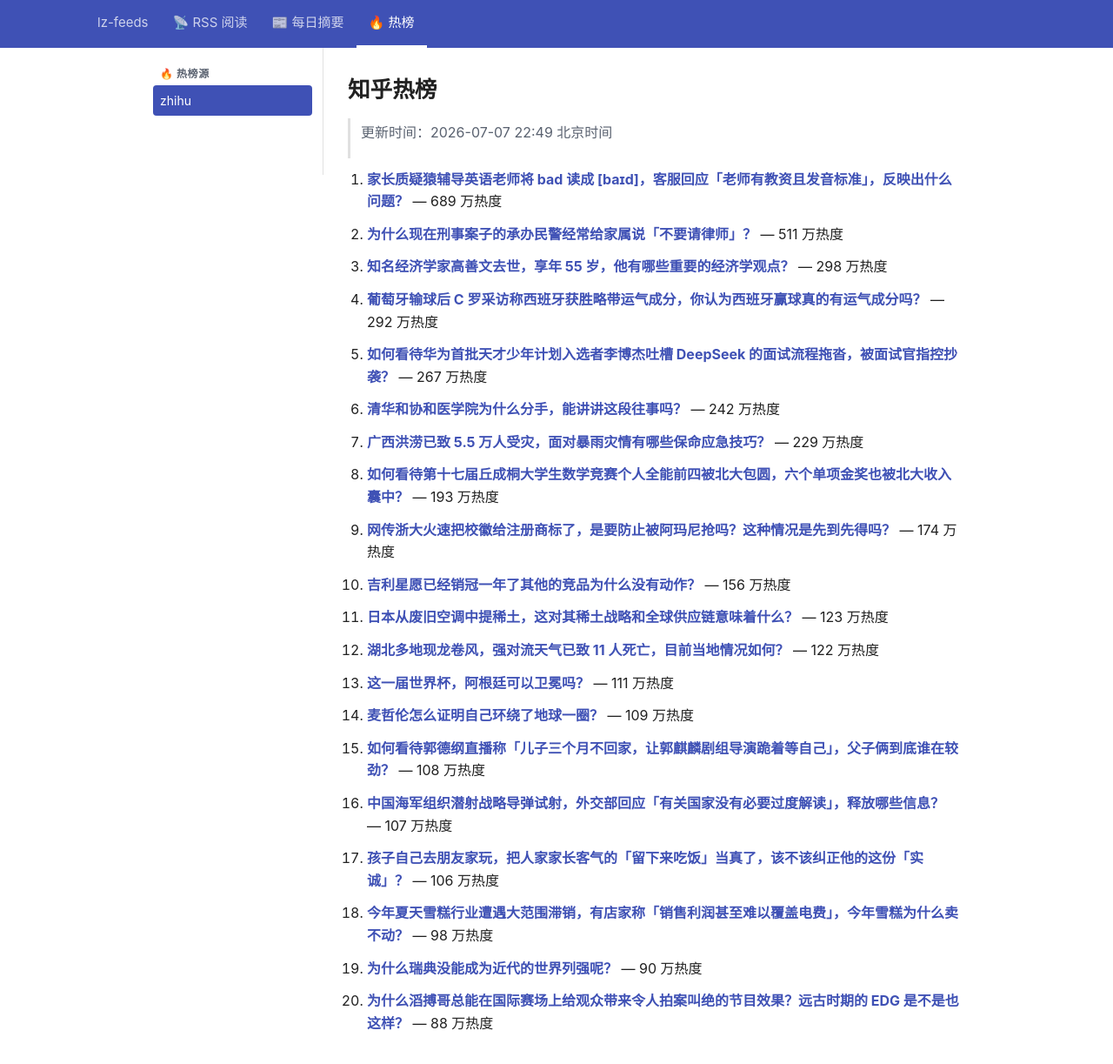
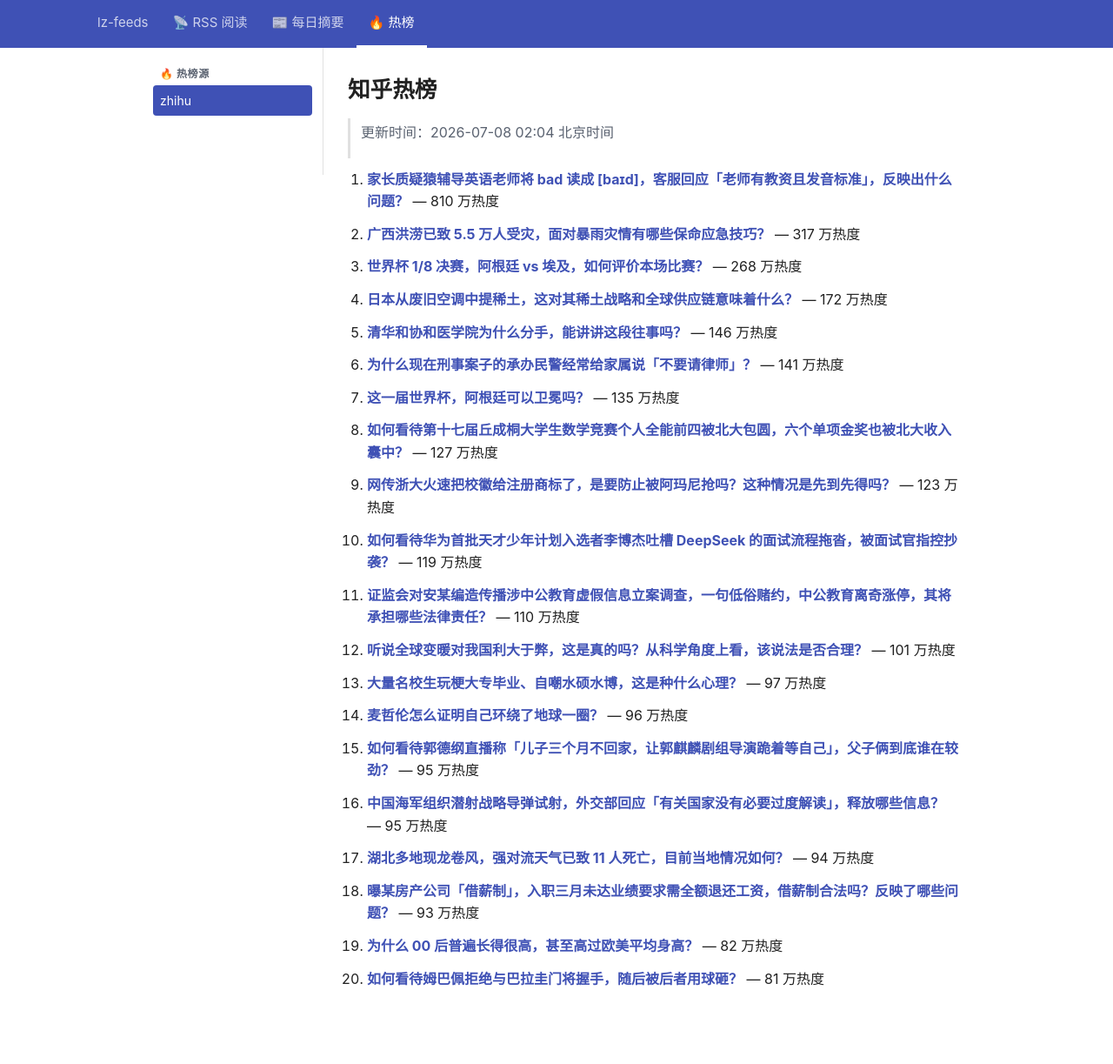
Before and after one commit to lizhang0101/lz-feeds, a Jekyll site: the page built from _hotlist/zhihu.md, in a window 1280 px wide and 1253 px high. Shown: the top 1223 px of the window at 87% size. Built offline with Jekyll 4.4.1, drawn with Linux system fonts in a browser that asks for light colours.

Commit message:
hotlist: 2026-07-07T18:04Z

```diff
--- a/_hotlist/zhihu.md
+++ b/_hotlist/zhihu.md
@@ -1,48 +1,48 @@
 ---
-updated: 2026-07-07 22:49 北京时间
+updated: 2026-07-08 02:04 北京时间
 count: 20
 ---
 
 # 知乎热榜
 
-> 更新时间：2026-07-07 22:49 北京时间
+> 更新时间：2026-07-08 02:04 北京时间
 
-1. **[家长质疑猿辅导英语老师将 bad 读成 [baɪd]，客服回应「老师有教资且发音标准」，反映出什么问题？](https://www.zhihu.com/question/2057445977477362585)** — 689 万热度
+1. **[家长质疑猿辅导英语老师将 bad 读成 [baɪd]，客服回应「老师有教资且发音标准」，反映出什么问题？](https://www.zhihu.com/question/2057445977477362585)** — 810 万热度
 
-2. **[为什么现在刑事案子的承办民警经常给家属说「不要请律师」？](https://www.zhihu.com/question/2057036400084755692)** — 511 万热度
+2. **[广西洪涝已致 5.5 万人受灾，面对暴雨灾情有哪些保命应急技巧？](https://www.zhihu.com/question/2057739570632812323)** — 317 万热度
 
-3. **[知名经济学家高善文去世，享年 55 岁，他有哪些重要的经济学观点？](https://www.zhihu.com/question/2057919926631757661)** — 298 万热度
+3. **[世界杯 1/8 决赛，阿根廷 vs 埃及，如何评价本场比赛？](https://www.zhihu.com/question/2057777297399321503)** — 268 万热度
 
-4. **[葡萄牙输球后 C 罗采访称西班牙获胜略带运气成分，你认为西班牙赢球真的有运气成分吗？](https://www.zhihu.com/question/2057748233514742724)** — 292 万热度
+4. **[日本从废旧空调中提稀土，这对其稀土战略和全球供应链意味着什么？](https://www.zhihu.com/question/2057185895623791482)** — 172 万热度
 
-5. **[如何看待华为首批天才少年计划入选者李博杰吐槽 DeepSeek 的面试流程拖沓，被面试官指控抄袭？](https://www.zhihu.com/question/2057753624717911009)** — 267 万热度
+5. **[清华和协和医学院为什么分手，能讲讲这段往事吗？](https://www.zhihu.com/question/2057437304205959882)** — 146 万热度
 
-6. **[清华和协和医学院为什么分手，能讲讲这段往事吗？](https://www.zhihu.com/question/2057437304205959882)** — 242 万热度
+6. **[为什么现在刑事案子的承办民警经常给家属说「不要请律师」？](https://www.zhihu.com/question/2057036400084755692)** — 141 万热度
 
-7. **[广西洪涝已致 5.5 万人受灾，面对暴雨灾情有哪些保命应急技巧？](https://www.zhihu.com/question/2057739570632812323)** — 229 万热度
+7. **[这一届世界杯，阿根廷可以卫冕吗？](https://www.zhihu.com/question/2053198468592690594)** — 135 万热度
 
-8. **[如何看待第十七届丘成桐大学生数学竞赛个人全能前四被北大包圆，六个单项金奖也被北大收入囊中？](https://www.zhihu.com/question/2057782462197887257)** — 193 万热度
+8. **[如何看待第十七届丘成桐大学生数学竞赛个人全能前四被北大包圆，六个单项金奖也被北大收入囊中？](https://www.zhihu.com/question/2057782462197887257)** — 127 万热度
 
-9. **[网传浙大火速把校徽给注册商标了，是要防止被阿玛尼抢吗？这种情况是先到先得吗？](https://www.zhihu.com/question/2057738871933071369)** — 174 万热度
+9. **[网传浙大火速把校徽给注册商标了，是要防止被阿玛尼抢吗？这种情况是先到先得吗？](https://www.zhihu.com/question/2057738871933071369)** — 123 万热度
 
-10. **[吉利星愿已经销冠一年了其他的竞品为什么没有动作？](https://www.zhihu.com/question/2056855849570668816)** — 156 万热度
+10. **[如何看待华为首批天才少年计划入选者李博杰吐槽 DeepSeek 的面试流程拖沓，被面试官指控抄袭？](https://www.zhihu.com/question/2057753624717911009)** — 119 万热度
 
-11. **[日本从废旧空调中提稀土，这对其稀土战略和全球供应链意味着什么？](https://www.zhihu.com/question/2057185895623791482)** — 123 万热度
+11. **[证监会对安某编造传播涉中公教育虚假信息立案调查，一句低俗赌约，中公教育离奇涨停，其将承担哪些法律责任？](https://www.zhihu.com/question/2057930097039090211)** — 110 万热度
 
-12. **[湖北多地现龙卷风，强对流天气已致 11 人死亡，目前当地情况如何？](https://www.zhihu.com/question/2057569257274041212)** — 122 万热度
+12. **[听说全球变暖对我国利大于弊，这是真的吗？从科学角度上看，该说法是否合理？](https://www.zhihu.com/question/2057188903359098994)** — 101 万热度
 
-13. **[这一届世界杯，阿根廷可以卫冕吗？](https://www.zhihu.com/question/2053198468592690594)** — 111 万热度
+13. **[大量名校生玩梗大专毕业、自嘲水硕水博，这是种什么心理？](https://www.zhihu.com/question/2057487982567711431)** — 97 万热度
 
-14. **[麦哲伦怎么证明自己环绕了地球一圈？](https://www.zhihu.com/question/627034921)** — 109 万热度
+14. **[麦哲伦怎么证明自己环绕了地球一圈？](https://www.zhihu.com/question/627034921)** — 96 万热度
 
-15. **[如何看待郭德纲直播称「儿子三个月不回家，让郭麒麟剧组导演跪着等自己」，父子俩到底谁在较劲？](https://www.zhihu.com/question/2057250524936852697)** — 108 万热度
+15. **[如何看待郭德纲直播称「儿子三个月不回家，让郭麒麟剧组导演跪着等自己」，父子俩到底谁在较劲？](https://www.zhihu.com/question/2057250524936852697)** — 95 万热度
 
-16. **[中国海军组织潜射战略导弹试射，外交部回应「有关国家没有必要过度解读」，释放哪些信息？](https://www.zhihu.com/question/2057806206094284336)** — 107 万热度
+16. **[中国海军组织潜射战略导弹试射，外交部回应「有关国家没有必要过度解读」，释放哪些信息？](https://www.zhihu.com/question/2057806206094284336)** — 95 万热度
 
-17. **[孩子自己去朋友家玩，把人家家长客气的「留下来吃饭」当真了，该不该纠正他的这份「实诚」？](https://www.zhihu.com/question/2056708372850795631)** — 106 万热度
+17. **[湖北多地现龙卷风，强对流天气已致 11 人死亡，目前当地情况如何？](https://www.zhihu.com/question/2057569257274041212)** — 94 万热度
 
-18. **[今年夏天雪糕行业遭遇大范围滞销，有店家称「销售利润甚至难以覆盖电费」，今年雪糕为什么卖不动？](https://www.zhihu.com/question/2057431315062993122)** — 98 万热度
+18. **[曝某房产公司「借薪制」，入职三月未达业绩要求需全额退还工资，借薪制合法吗？反映了哪些问题？](https://www.zhihu.com/question/2057497034387453801)** — 93 万热度
 
-19. **[为什么瑞典没能成为近代的世界列强呢？](https://www.zhihu.com/question/361911116)** — 90 万热度
+19. **[为什么 00 后普遍长得很高，甚至高过欧美平均身高？](https://www.zhihu.com/question/264945264)** — 82 万热度
 
-20. **[为什么滔搏哥总能在国际赛场上给观众带来令人拍案叫绝的节目效果？远古时期的 EDG 是不是也这样？](https://www.zhihu.com/question/2056437539146134932)** — 88 万热度
+20. **[如何看待姆巴佩拒绝与巴拉圭门将握手，随后被后者用球砸？](https://www.zhihu.com/question/2057059683198662543)** — 81 万热度
```
